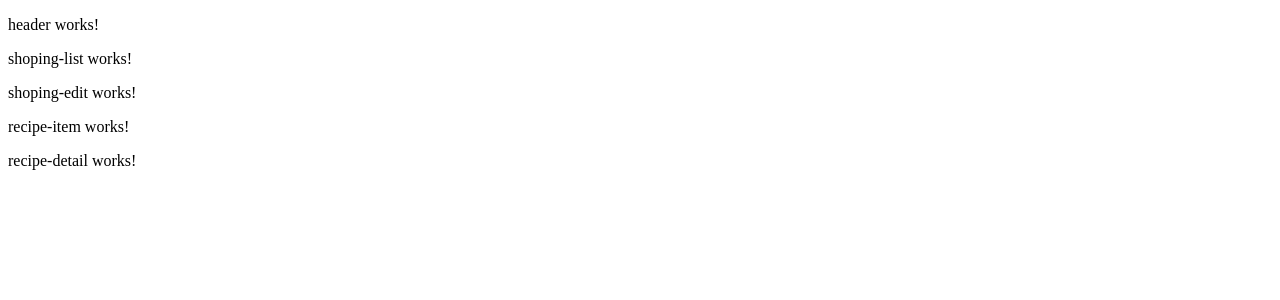
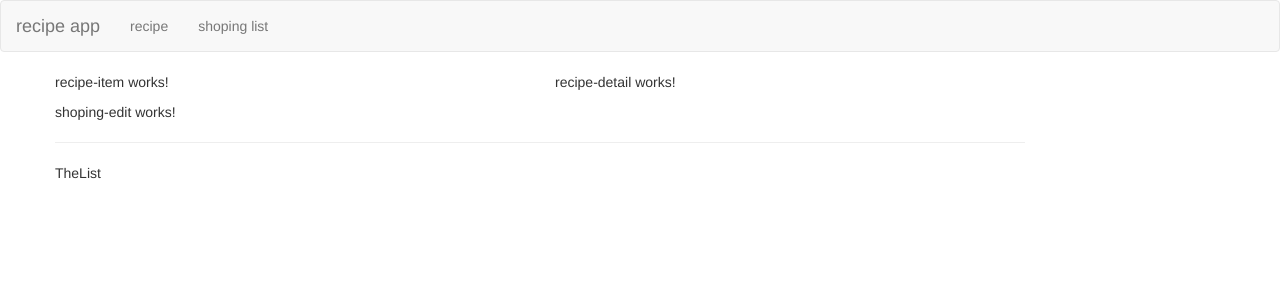
Before and after one commit to s-parshev/Max-Shoping-Recipe-App, an Angular app: page / in a window 1280 px wide. Shown: the top 300 px of the page. Built offline with nearby package versions, Linux system fonts and the light colour scheme.

Commit message:
bootstrap added. header-component styled.

```diff
--- a/angular.json
+++ b/angular.json
@@ -23,6 +23,7 @@
               "src/assets"
             ],
             "styles": [
+              "node_modules/bootstrap/dist/css/bootstrap.min.css",
               "src/styles.css"
             ],
             "scripts": []
--- a/package.json
+++ b/package.json
@@ -18,6 +18,7 @@
     "@angular/platform-browser": "^14.0.0",
     "@angular/platform-browser-dynamic": "^14.0.0",
     "@angular/router": "^14.0.0",
+    "bootstrap": "^3.4.1",
     "rxjs": "~7.5.0",
     "tslib": "^2.3.0",
     "zone.js": "~0.11.4"
--- a/src/app/app.component.html
+++ b/src/app/app.component.html
@@ -1,3 +1,7 @@
 <app-header></app-header>
-<app-shoping></app-shoping>
-<app-recipe></app-recipe>
+<div class="container">
+  <div class="row">
+    <app-recipe></app-recipe>
+    <app-shoping></app-shoping>
+  </div>
+</div>
--- a/src/app/header/header.component.html
+++ b/src/app/header/header.component.html
@@ -1 +1,21 @@
-<p>header works!</p>
+<nav class="navbar navbar-default">
+  <div class="container-fluid">
+    <div class="navbar-header">
+      <a href="#" class="navbar-brand">recipe app</a>
+    </div>
+    <div class="collapse navbar-collapse">
+      <ul class="nav navbar-nav">
+        <li><a href="#">recipe</a></li>
+        <li><a href="#">shoping list</a></li>
+      </ul>
+      <ul class="nav navbar-nav navbar-right">
+        <li class="dropdown">
+          <ul class="dropdown-menu">
+            <li><a href="#">save data</a></li>
+            <li><a href="#">fetch data</a></li>
+          </ul>
+        </li>
+      </ul>
+    </div>
+  </div>
+</nav>
--- a/src/app/recipe/recipe.component.html
+++ b/src/app/recipe/recipe.component.html
@@ -1,2 +1,8 @@
-<app-recipe-list></app-recipe-list>
-<app-recipe-detail></app-recipe-detail>
+<div class="row">
+  <div class="col-md-5">
+    <app-recipe-list></app-recipe-list>
+  </div>
+  <div class="col-md-7">
+    <app-recipe-detail></app-recipe-detail>
+  </div>
+</div>
--- a/src/app/shoping/shoping-list/shoping-list.component.html
+++ b/src/app/shoping/shoping-list/shoping-list.component.html
@@ -1 +1,7 @@
-<p>shoping-list works!</p>
+<div class="row">
+  <div class="col-xs-10">
+    <app-shoping-edit></app-shoping-edit>
+    <hr />
+    <p>TheList</p>
+  </div>
+</div>
--- a/src/app/shoping/shoping.component.html
+++ b/src/app/shoping/shoping.component.html
@@ -1,2 +1,2 @@
 <app-shoping-list></app-shoping-list>
-<app-shoping-edit></app-shoping-edit>
+<!-- <app-shoping-edit></app-shoping-edit> -->
```
Also changed, not shown: 1 other file (tests, documents, lock files or other folders).
